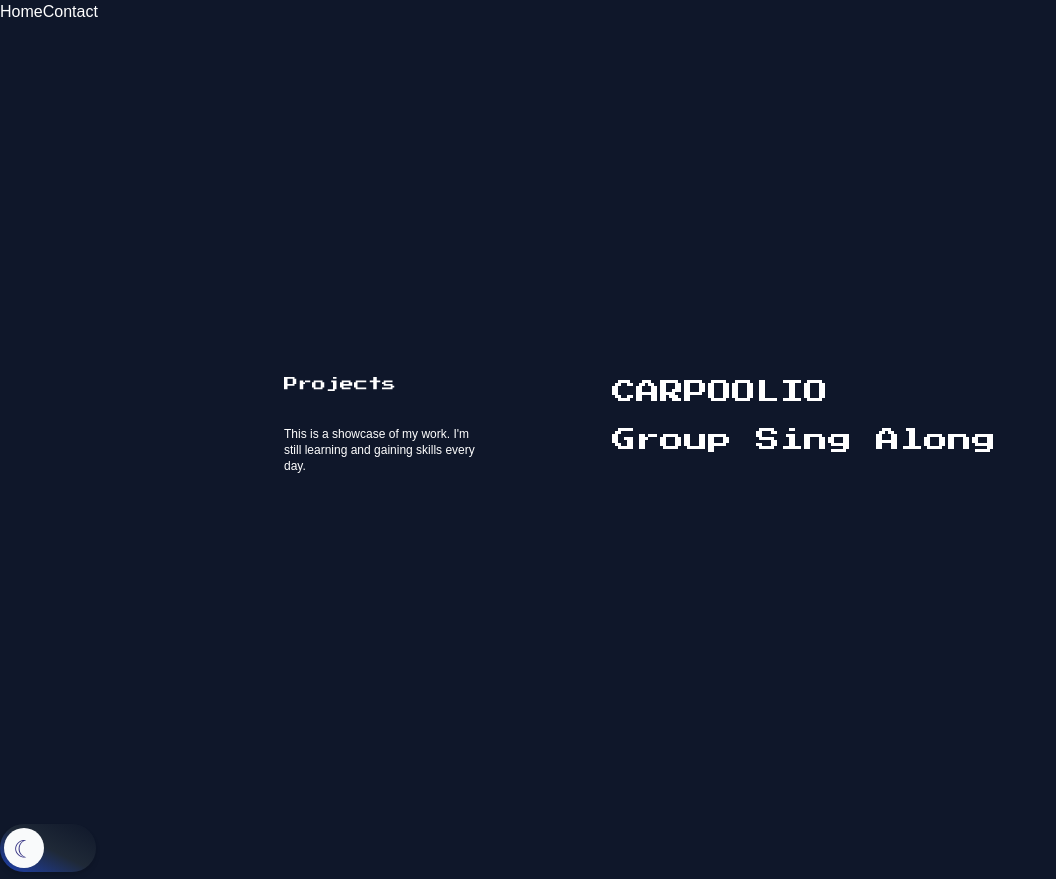
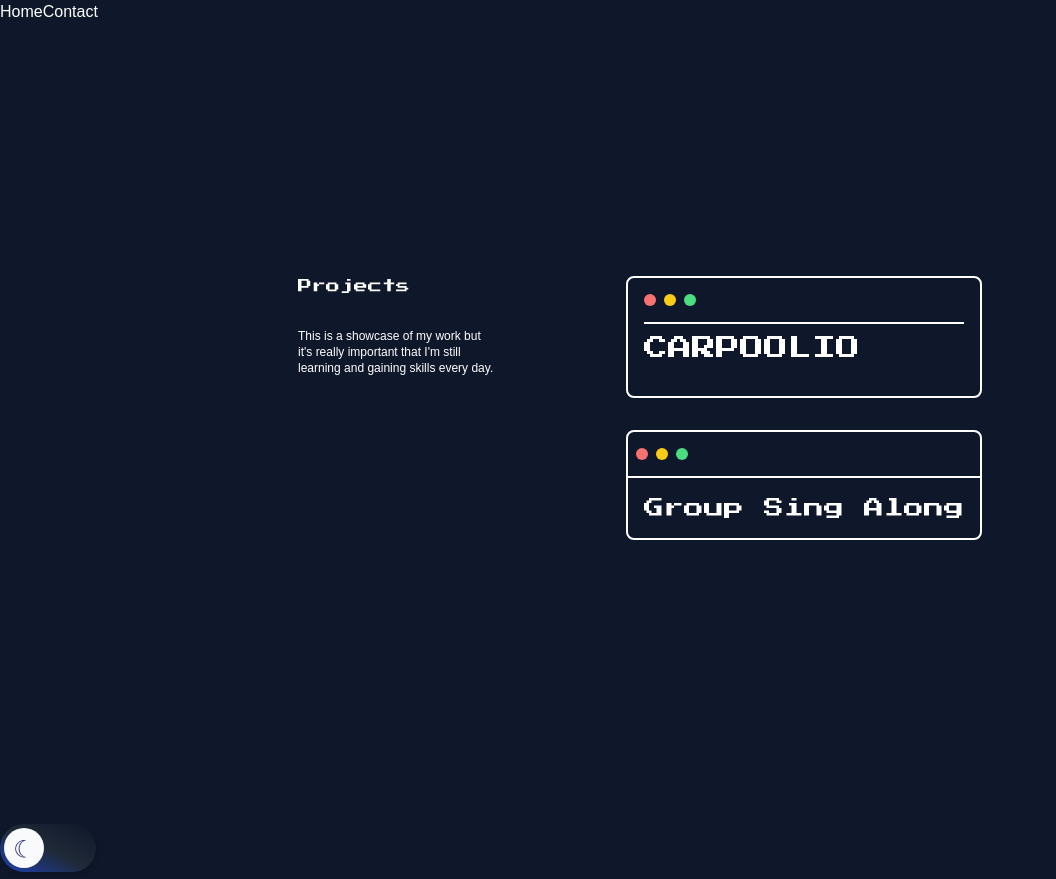
Before and after one commit to ernkerr/dev-portfolio, a Next.js app: page /projects in a window 1280 px wide. Shown: the whole page, without its empty margins (0-1056 px from the left). Built offline with nearby package versions, Linux system fonts and the light colour scheme; a web font is replaced by a local one.

Commit message:
handle github error

```diff
--- a/src/app/projects/page.tsx
+++ b/src/app/projects/page.tsx
@@ -15,32 +15,60 @@ export default function Projects() {
       </nav>
       <div className="flex flex-row justify-around">
         <div className="flex min-h-screen items-center justify-center">
+          <div className="flex flex-col md:flex-row">
             <div className="flex flex-col items-start justify-start gap-8 p-16">
               <h1 className={`${pressStart.className} text-sm font-medium`}>
                 Projects
               </h1>
               <p className="max-w-[200px] break-words text-xs">
-              This is a showcase of my work. I&apos;m still learning and gaining
-              skills every day.
+                This is a showcase of my work but it&apos;s really important
+                that I&apos;m still learning and gaining skills every day.
               </p>
             </div>
             <div className="flex flex-col justify-center p-16">
               {/* <h2 className={`${pressStart.className} text-md`}>
                 Personal Projects{" "}
               </h2> */}
-            <div>
-              <h2 className={`${pressStart.className} mb-4 text-2xl`}>
+              <div className="mb-8">
+                <div className="rounded-lg border-2 border-black p-4 dark:border-white">
+                  {/* Browser bar styling */}
+                  <div className="border-b-2 border-black pb-2 dark:border-white">
+                    <div className="mb-2 flex gap-2">
+                      <div className="h-3 w-3 rounded-full bg-red-400"></div>
+                      <div className="h-3 w-3 rounded-full bg-yellow-400"></div>
+                      <div className="h-3 w-3 rounded-full bg-green-400"></div>
+                    </div>
+                  </div>
+                  {/* Content */}
+                  <h2 className={`${pressStart.className} mb-4 pt-2 text-2xl`}>
                     <Link href="/carpoolio">CARPOOLIO</Link>
                   </h2>
-              {/* <h3 className={`${pressStart.className} mb-4 text-sm`}>
-                approx 2 months
-              </h3> */}
-              <h2 className={`${pressStart.className} mb-4 text-2xl`}>
+                </div>
+              </div>
+
+              <div className="mb-8">
+                <div className="rounded-lg border-2 border-black pt-4 dark:border-white">
+                  {/* Browser bar styling */}
+                  <div className="border-b-2 border-black px-2 pb-2 dark:border-white">
+                    <div className="mb-2 flex gap-2">
+                      <div className="h-3 w-3 rounded-full bg-red-400"></div>
+                      <div className="h-3 w-3 rounded-full bg-yellow-400"></div>
+                      <div className="h-3 w-3 rounded-full bg-green-400"></div>
+                    </div>
+                  </div>
+                  {/* Content */}
+                  <h2 className={`${pressStart.className} p-4 text-xl`}>
                     Group Sing Along
                   </h2>
-              {/* <h3 className={`${pressStart.className} mb-4 text-sm`}>
-                2 weeks
-              </h3> */}
+                  {/* <Image
+                    src="/groupsingalong2.png"
+                    alt="Group Sing Along"
+                    width={200}
+                    height={200}
+                    className="flex items-center justify-center rounded-lg"
+                  /> */}
+                </div>
+              </div>
             </div>
           </div>
         </div>
--- a/src/components/CommitGraph.tsx
+++ b/src/components/CommitGraph.tsx
@@ -26,18 +26,25 @@ interface GitHubEvent {
 
 const CommitGraph = () => {
   const [commits, setCommits] = useState<commit[]>([]); // store commit data
+  const [error, setError] = useState<string | null>(null);
 
   useEffect(() => {
     const fetchGithubData = async () => {
       try {
-        // fetch github data
         const username = "ernkerr";
+        const token = process.env.NEXT_PUBLIC_GITHUB_TOKEN;
+
         const response = await fetch(
           `https://api.github.com/users/${username}/events`,
+          {
+            headers: {
+              Authorization: `Bearer ${token}`,
+              Accept: "application/vnd.github.v3+json",
+            },
+          },
         );
+
         const data: GitHubEvent[] = await response.json();
-
-        // console.log("data", data);
 
         // transform the raw github data into a list of commits
         //0: count: 1, date: "2025-01-20"
@@ -53,13 +60,19 @@ const CommitGraph = () => {
         console.log("commitData", commitData);
 
         setCommits(commitData);
+        setError(null);
       } catch (error) {
         console.error("Error fetching GitHub data:", error);
+        setError("Failed to fetch GitHub data. Please try again later.");
       }
     };
 
     fetchGithubData();
   }, []); // empty array means this only runs once when mounted
+
+  if (error) {
+    return <div className="text-sm text-red-500">{error}</div>;
+  }
 
   return (
     <div className="m-1 h-full w-full p-1 sm:p-2">
```
Lines whose indentation alone changed are shown as unchanged.
